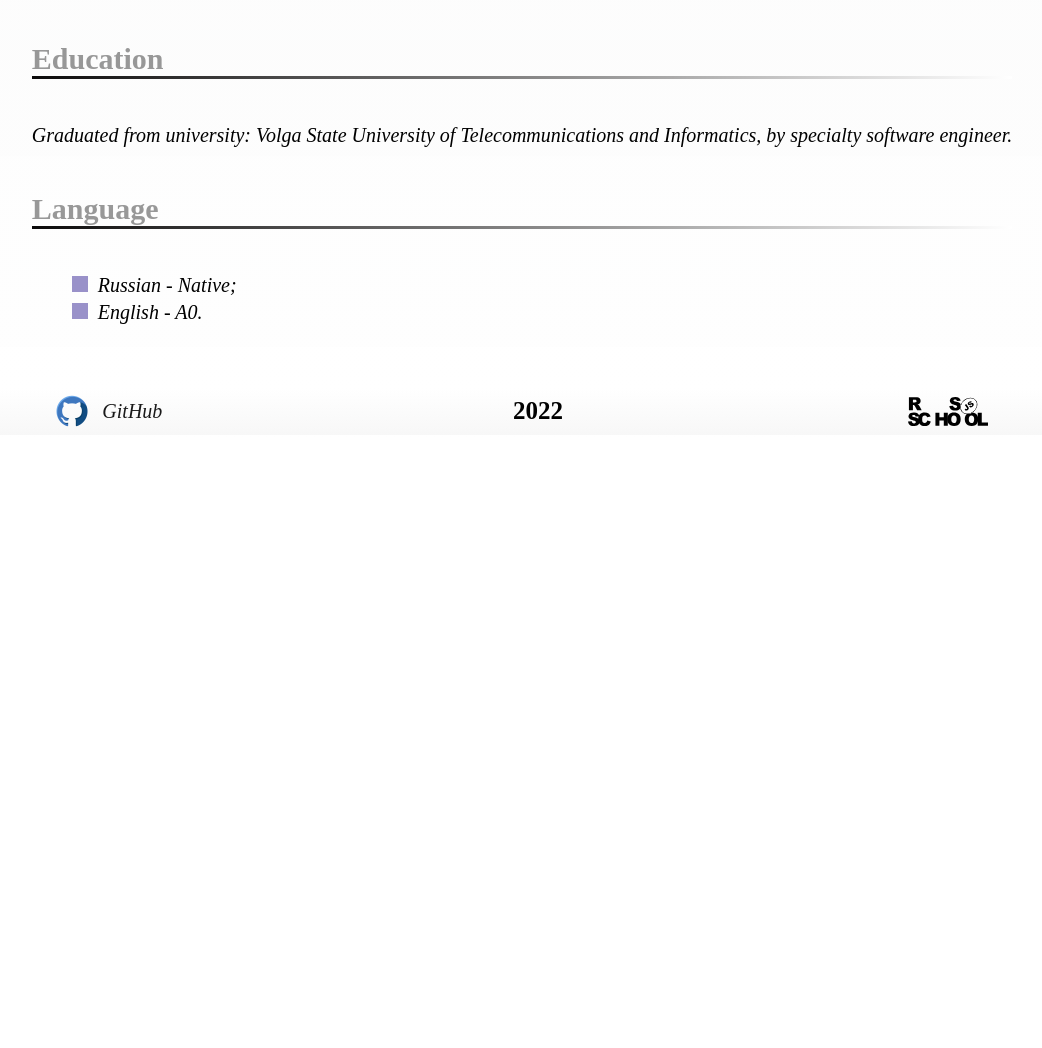
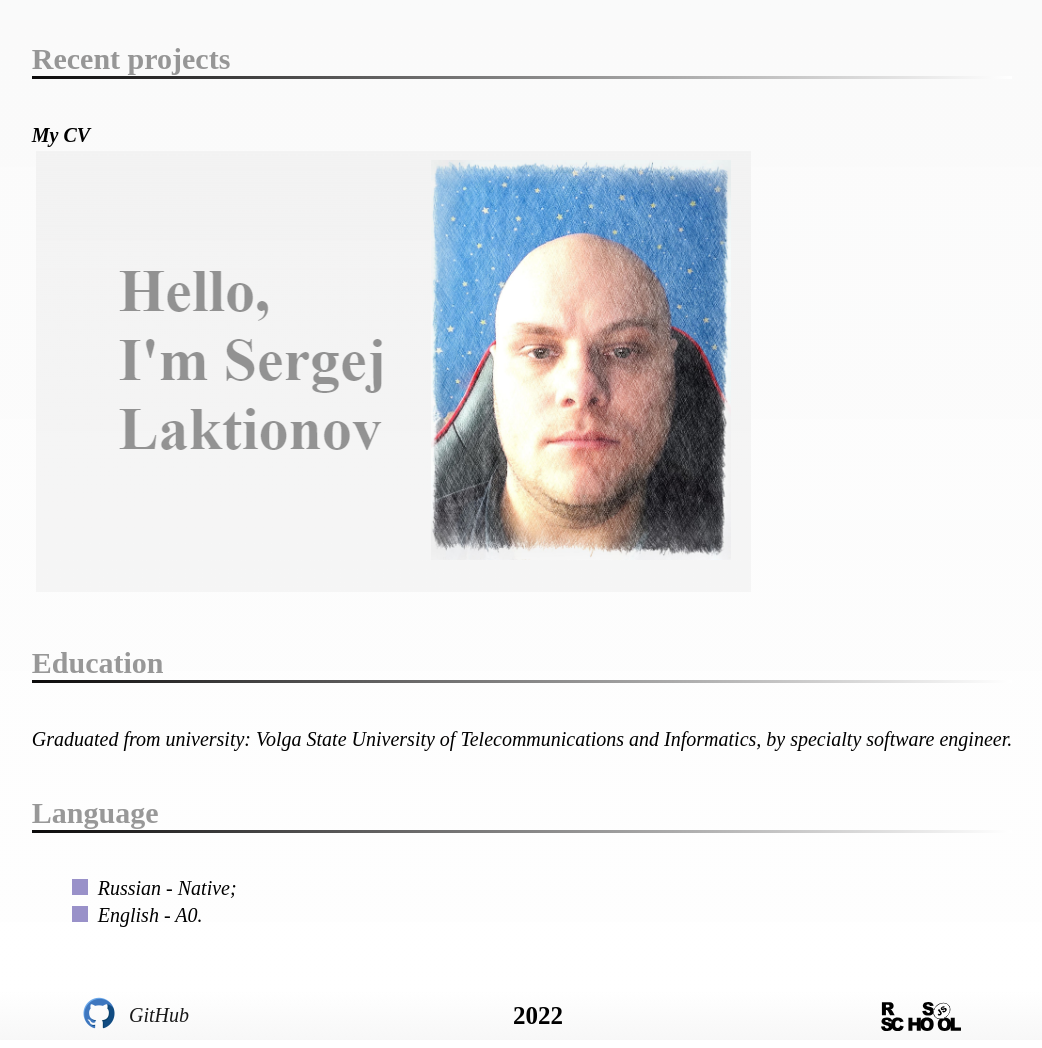
Before and after one commit to HospelThiv/rsschool-cv, a plain HTML site: page index.html in a window 1280 px wide. Shown: the part 1468-2516 px from the top of the page, without its empty margins (126-1168 px from the left). Before the commit the page ends 1911 px from the top, so only its background shows below. Drawn offline with Linux system fonts and the light colour scheme.

Commit message:
feat: add new section, new img and new footer link

```diff
--- a/index.html
+++ b/index.html
@@ -1,5 +1,6 @@
 <!DOCTYPE html>
 <html lang="en">
+
 <head>
     <meta charset="UTF-8">
     <meta http-equiv="X-UA-Compatible" content="IE=edge">
@@ -8,6 +9,7 @@
     <link rel="stylesheet" href="./styles/style.css">
     <link rel="icon" href="./images/logo.png" type="image/png" sizes="64x64">
 </head>
+
 <body>
     <header>
         <div class="container_header">
@@ -50,7 +52,7 @@
                     <li><img class="coub_li" src="./images/koub.png" alt="koub">HTML</li>
                     <li><img class="coub_li" src="./images/koub.png" alt="koub">Git</li>
                     <li><img class="coub_li" src="./images/koub.png" alt="koub">CSS</li>
-                    <li><img class="coub_li" src="./images/koub.png" alt="koub">JS Basic</li>
+                    <li><img class="coub_li" src="./images/koub.png" alt="koub">JS</li>
                 </ul>
             </div>
         </section>
@@ -58,19 +60,32 @@
             <h2>Code example</h2>
             <div>
                 <p class="code_tab"><span class="span_func">function</span> myFunction(arrayMy){</p>
-                <p class="code_tab_one"><span class="span_func">const</span> inpObj = (<span class="span_obj">document.getElementById</span>("inName").value).toUpperCase();</p>
+                <p class="code_tab_one"><span class="span_func">const</span> inpObj = (<span
+                        class="span_obj">document.getElementById</span>("inName").value).toUpperCase();</p>
                 <p class="code_tab_one"><span class="span_func">if</span>(arrayMy.indexOf(inpObj)&lt;0){</p>
-                <p class="code_tab_two"><span class="span_obj">document.getElementById</span>("arrayScan").innerHTML="none";</p>
+                <p class="code_tab_two"><span
+                        class="span_obj">document.getElementById</span>("arrayScan").innerHTML="none";</p>
                 <p class="code_tab_one">}<span class="span_func">else</span>{</p>
-                <p class="code_tab_two"><span class="span_obj">document.getElementById</span>("arrayScan").innerHTML = arrayMy[arrayMy.indexOf(inpObj)+1];</p>
+                <p class="code_tab_two"><span class="span_obj">document.getElementById</span>("arrayScan").innerHTML =
+                    arrayMy[arrayMy.indexOf(inpObj)+1];</p>
                 <p class="code_tab_one">}</p>
                 <p class="code_tab">}</p>
+            </div>
+        </section>
+        <section class="section_projects">
+            <h2>Recent projects</h2>
+            <div id="projects">
+                <p class="projects__parag"><b>My CV</b></p>
+                <a href="https://hospelthiv.github.io/rsschool-cv/" id="projects-link">
+                    <img id="projects-imj" src="./images/proj.PNG" alt="proj">
+                </a>
             </div>
         </section>
         <section class="section_education" id="education">
             <h2>Education</h2>
             <div>
-                <p>Graduated from university: Volga State University of Telecommunications and Informatics, by specialty software engineer.</p>
+                <p>Graduated from university: Volga State University of Telecommunications and Informatics, by specialty
+                    software engineer.</p>
             </div>
         </section>
         <section class="section_language" id="language">
@@ -85,7 +100,9 @@
     </main>
     <footer>
         <div class="container_footer">
+            <a class="footer__git-link" href="https://github.com/HospelThiv">
                 <img src="./images/github_icon-icons.png" alt="GitHub icon">
+            </a>
             <a class="contacts_link" href="https://github.com/HospelThiv">GitHub</a>
         </div>
         <div class="container_footer">
@@ -93,9 +110,10 @@
         </div>
         <div class="container_footer">
             <a href="https://rs.school/js/">
-                <img  src="./images/rs_school_js.svg" alt="Курс «JavaScript/Front-end»" id="rs_logo">
+                <img src="./images/rs_school_js.svg" alt="Курс «JavaScript/Front-end»" id="rs_logo">
             </a>
         </div>
     </footer>
 </body>
+
 </html>
--- a/styles/style.css
+++ b/styles/style.css
@@ -1,3 +1,7 @@
+html {
+	scroll-behavior: smooth;
+}
+
 body {
 	position: relative;
 	width: 100%;
@@ -6,7 +10,6 @@ body {
 	flex-direction: column;
 	align-items: center;
 	flex-wrap: wrap;
-	/* height: 4000px; */
 	font: italic 20px Times New Roman, serif;
 	background-image: linear-gradient(rgba(12, 11, 11, 0.05), rgba(255, 255, 255, 0.01));
 }
@@ -64,6 +67,7 @@ h2::after {
 	display: flex;
 	align-items: center;
 	flex-wrap: wrap;
+	justify-content: center;
 }
 
 .header_avatar {
@@ -129,8 +133,22 @@ h2::after {
 .span_func {
 	color: rgb(0, 17, 255);
 }
+
 .span_obj {
 	color: rgb(165, 173, 44);
+}
+
+#projects {
+	display: flex;
+	flex-direction: column;
+}
+
+#projects-link {
+	transition: 0.3s;
+}
+
+#projects-link:hover {
+	box-shadow: 0 0 10px #0e1bc948;
 }
 
 section {
@@ -139,6 +157,7 @@ section {
 
 footer {
 	margin-top: 40px;
+	max-width: 1200px;
 	width: 100%;
 	display: flex;
 	align-items: center;
@@ -155,8 +174,27 @@ footer {
 #rs_logo {
 	display: block;
 	width: 80px;
+	transition: 0.3s;
+}
+
+.footer__git-link {
+	border-radius: 50%;
+	transition: 0.3s;
+}
+
+.footer__git-link:hover {
+	box-shadow: 0 0 10px #0e1ac9c0;
+}
+
+#rs_logo:hover {
+	box-shadow: 0 0 5px #0e1ac9c0;
 }
 
 .footer_year {
 	font: bold 25px Times New Roman, serif;
+	transition: 0.3s;
 }
+
+.footer_year:hover {
+	text-shadow: #222ba73f 3px 3px 4px;
+}
```
Also changed, not shown: images/proj.PNG (added). Lines whose indentation alone changed are shown as unchanged.
